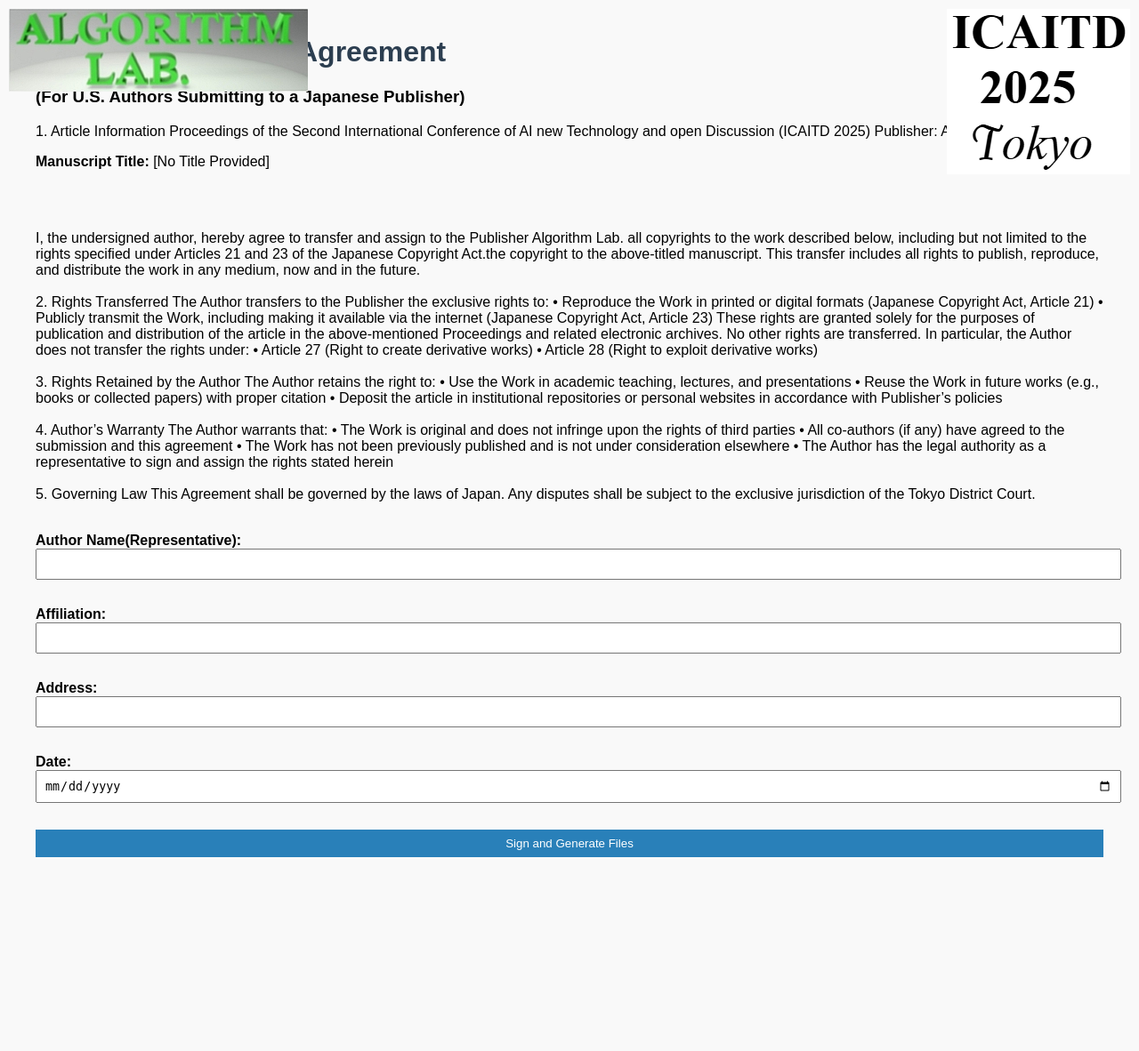
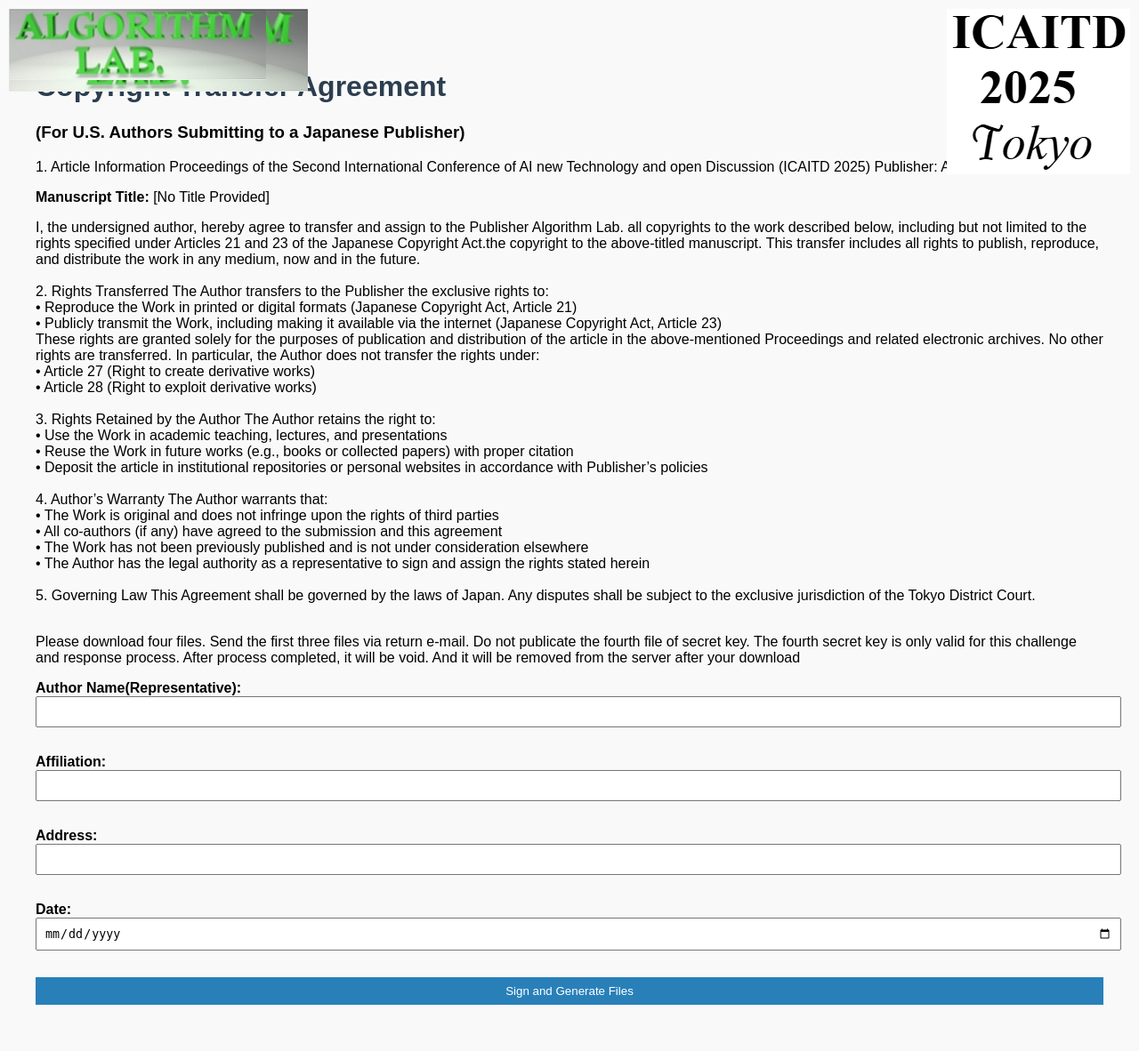
Before and after one commit to img1proc/copyright-signer_2, a Flask app: page / in a window 1280 px wide. Shown: the whole page at 89% size. Before the commit the page ends 964 px from the top, so only its background shows below. Run offline with Flask 3, Linux system fonts and the light colour scheme.

Commit message:
Updated files_us4+jpg

```diff
--- a/app.py
+++ b/app.py
@@ -45,3 +45,20 @@ def download(filename):
 
 if __name__ == "__main__":
     app.run(debug=True)
+##add
+##remove response-file after download
+from flask import after_this_request
+
+@app.route("/download/<filename>")
+def download(filename):
+    file_path = os.path.join(app.config['UPLOAD_FOLDER'], filename)
+
+    @after_this_request
+    def remove_file(response):
+        try:
+            os.remove(file_path)
+        except Exception as e:
+            app.logger.error(f"Error deleting file {file_path}: {e}")
+        return response
+
+    return send_file(file_path, as_attachment=True)
--- a/templates/index.html
+++ b/templates/index.html
@@ -33,46 +33,49 @@
 </head>
 
 <body>
-<img src="D8_Alg_qq_2.jpg" style="position: absolute; top: 10px; left: 10px;">
-<img src="ICAITD_Credit_LOGO.png" style="position: absolute; top: 10px; right: 10px;">
+##<img src="D8_Alg_qq_2.jpg" style="position: absolute; top: 10px; left: 10px;">
+<img src="{{ url_for('static', filename='img/D8_Alg_qq_2.jpg') }}"  style="height: 80px;position: absolute; top: 10px; left: 10px;">
+<img src="{{ url_for('static', filename='img/ICAITD_Credit_LOGO.png') }}"  style="height: 120px;position: absolute; top: 10px; right: 10px;">
+##<img src="ICAITD_Credit_LOGO.png" style="position: absolute; top: 10px; right: 10px;">
 
   <h1>Copyright Transfer Agreement</h1><h3>(For U.S. Authors Submitting to a Japanese Publisher)</h3>
 1. Article Information
     Proceedings of the Second International Conference of AI new Technology and open Discussion (ICAITD 2025)
     Publisher: Algorithm Lab.
-  <p><strong>Manuscript Title:</strong> {{ title }}</p><br><br>
+  <p><strong>Manuscript Title:</strong> {{ title }}</p>
 
   <p>
     I, the undersigned author, hereby agree to transfer and assign to the Publisher Algorithm Lab. all copyrights to the work described below, including but not limited to the rights specified under Articles 21 and 23 of the Japanese Copyright Act.the copyright to the above-titled manuscript.
     This transfer includes all rights to publish, reproduce, and distribute the work in any medium, now and in the future.<br><br>
 
 2. Rights Transferred
-The Author transfers to the Publisher the exclusive rights to:
-    • Reproduce the Work in printed or digital formats (Japanese Copyright Act, Article 21)
-    • Publicly transmit the Work, including making it available via the internet (Japanese Copyright Act, Article 23)
+The Author transfers to the Publisher the exclusive rights to:<br>
+    • Reproduce the Work in printed or digital formats (Japanese Copyright Act, Article 21)<br>
+    • Publicly transmit the Work, including making it available via the internet (Japanese Copyright Act, Article 23)<br>
 These rights are granted solely for the purposes of publication and distribution of the article in the above-mentioned Proceedings and related electronic archives.
 No other rights are transferred.
-In particular, the Author does not transfer the rights under:
-    • Article 27 (Right to create derivative works)
+In particular, the Author does not transfer the rights under:<br>
+    • Article 27 (Right to create derivative works)<br>
     • Article 28 (Right to exploit derivative works)<br><br>
 
 3. Rights Retained by the Author
-The Author retains the right to:
-    • Use the Work in academic teaching, lectures, and presentations
-    • Reuse the Work in future works (e.g., books or collected papers) with proper citation
+The Author retains the right to:<br>
+    • Use the Work in academic teaching, lectures, and presentations<br>
+    • Reuse the Work in future works (e.g., books or collected papers) with proper citation<br>
     • Deposit the article in institutional repositories or personal websites in accordance with Publisher’s policies<br><br>
 
 4. Author’s Warranty
-The Author warrants that:
-    • The Work is original and does not infringe upon the rights of third parties
-    • All co-authors (if any) have agreed to the submission and this agreement
-    • The Work has not been previously published and is not under consideration elsewhere
+The Author warrants that:<br>
+    • The Work is original and does not infringe upon the rights of third parties<br>
+    • All co-authors (if any) have agreed to the submission and this agreement<br>
+    • The Work has not been previously published and is not under consideration elsewhere<br>
     • The Author has the legal authority as a representative to sign and assign the rights stated herein<br><br>
 
 5. Governing Law
 This Agreement shall be governed by the laws of Japan. Any disputes shall be subject to the exclusive jurisdiction of the Tokyo District Court.<br><br>
 
   </p>
+<p> Please download four files. Send the first three files via return e-mail. Do not publicate the fourth file of secret key. The fourth secret key is only valid for this challenge and response process. After process completed, it will be void. And it will be removed from the server after your download </p>
 
   <form method="post">
     <label for="author_name">Author Name(Representative):</label><br>
```
Also changed, not shown: static/img/D8_Alg_qq_2.jpg (renamed from templates/D8_Alg_qq_2.jpg), static/img/ICAITD_Credit_LOGO.png (renamed from templates/ICAITD_Credit_LOGO.png).
